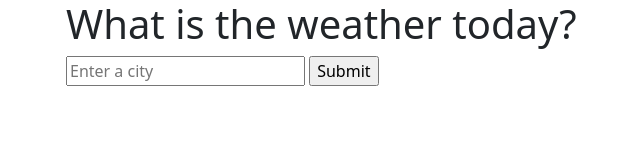
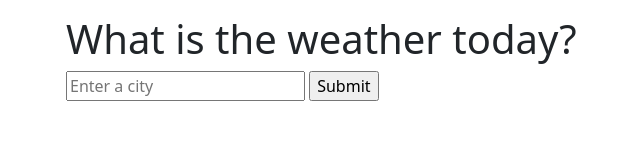
Before and after one commit to annadowding/vanilla-javascript-weather-app, a plain HTML site: page index.html in a window 1280 px wide. Shown: the whole page, without its empty margins (16-656 px from the left). Drawn offline with nearby package versions, Linux system fonts and the light colour scheme.

Commit message:
Linked to CSS file

```diff
--- a/index.html
+++ b/index.html
@@ -5,6 +5,7 @@
     <meta name="viewport" content="width=device-width, initial-scale=1.0">
         <link href="https://cdn.jsdelivr.net/npm/bootstrap@5.3.2/dist/css/bootstrap.min.css" rel="stylesheet" integrity="sha384-T3c6CoIi6uLrA9TneNEoa7RxnatzjcDSCmG1MXxSR1GAsXEV/Dwwykc2MPK8M2HN" crossorigin="anonymous">
 <script src="https://cdn.jsdelivr.net/npm/bootstrap@5.3.2/dist/js/bootstrap.min.js" integrity="sha384-BBtl+eGJRgqQAUMxJ7pMwbEyER4l1g+O15P+16Ep7Q9Q+zqX6gSbd85u4mG4QzX+" crossorigin="anonymous"></script>
+<link rel="stylesheet" href="src/style.css">
     <title>Vanilla JS Weather App</title>
 </head>
 <body>
--- a/src/style.css
+++ b/src/style.css
@@ -0,0 +1,3 @@
+h1 {
+    padding-top: 15px;
+}
```
